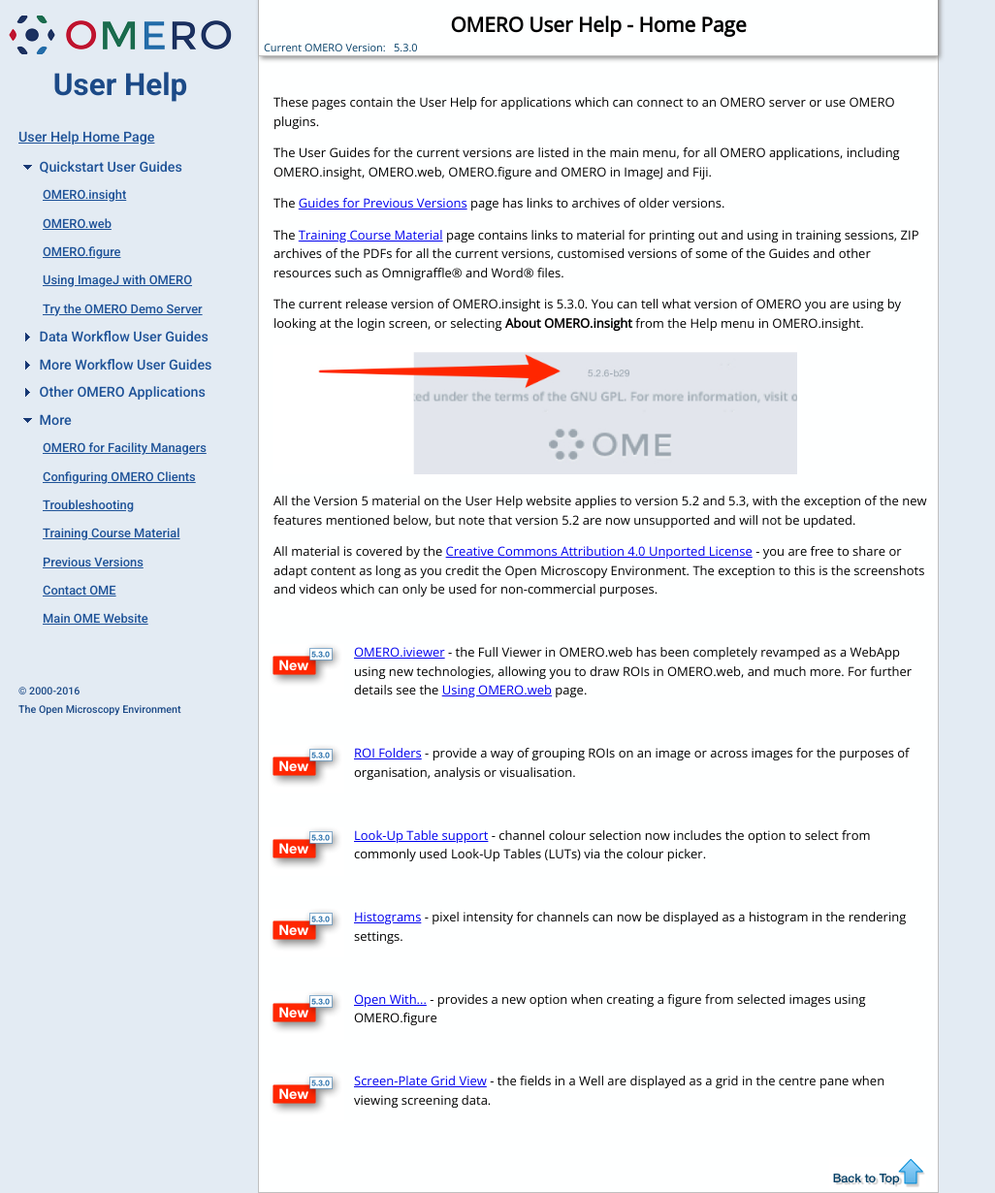
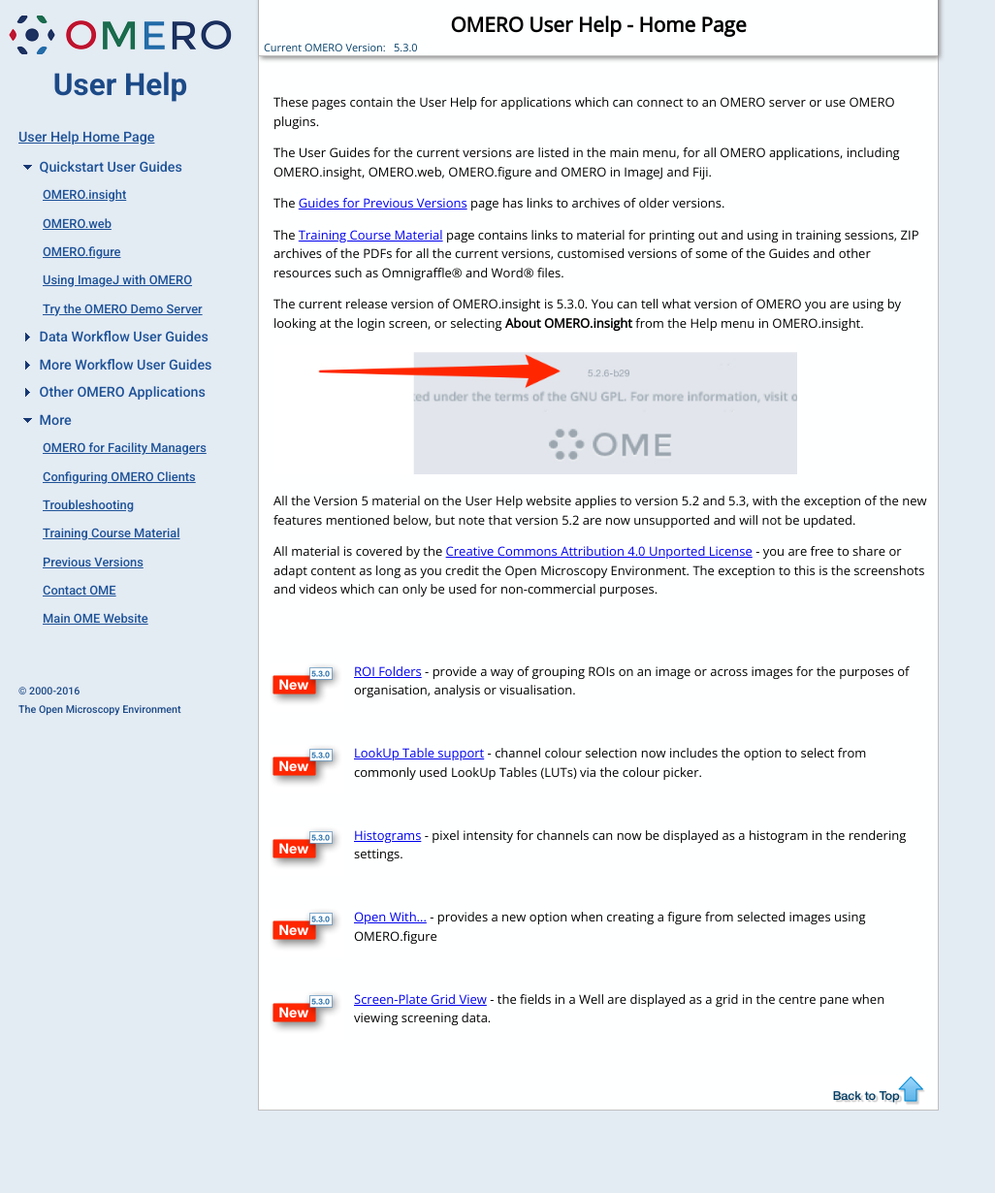
Before and after one commit to snoopycrimecop/ome-help, a Jekyll site: the page built from index.html, in a window 1280 px wide and 1230 px high. Shown: the whole window at 97% size, without its empty margins (0-1026 px from the left). Built offline with Jekyll 4.4.1, drawn with Linux system fonts in a browser that asks for light colours; Markdown is read by kramdown in place of the engine named in the settings.

Commit message:
Comment out iviewer & remove web start

```diff
--- a/getting-started-5.html
+++ b/getting-started-5.html
@@ -16,7 +16,6 @@
 <a href="#server">Adding server and logging in</a><br />
 <a href="#adding-data">Adding image data</a><br />
 <a href="#viewing-data">Viewing image data</a><br />
-<a href="#web-start">Using Web Start</a><br />
 </p>
 </div><!-- End Page Navigation -->
 
@@ -489,105 +488,6 @@
 
 <p class="top_link"><a href="#top"><img src="images/back_to_top.png" alt="Image for link to top of page" style="float: right;"/></a></p>
 
-<h2><a class="anchor" id="web-start"></a>Using Java Web Start</h2>
-
-<div class="line-block">
-<div class="line"><br /></div> <!-- end #line -->
-</div> <!-- end #line-block -->
-
-<div class="warning">
-<p class="warning-title">Warning!</p>
-
-<p class="warning-text">Due to the steady increase of issues not under OMERO's control, continued support of Java Web Start for distribution of OMERO.insight is not sustainable and is likely to become impossible in the near future.</p>
-
-<p class="warning-text">Therefore Java Web Start for OMERO.insight has been removed from version 5.2.</p>
-
-<p class="warning-text">Java Web Start is still available in OMERO version 5.1.4 and earlier, but has been deprecated and will no longer be supported.</p>
-
-</div><!-- End warning -->
-
-<div class="line-block">
-<div class="line"><br /></div> <!-- end #line -->
-</div> <!-- end #line-block -->
-
-<p>If users have restrictions on their ability to install software on their computers, a version of the OMERO.insight client can be downloaded as a Java Web Start package via the OMERO.web client.</p>
-
-<p>Using Java Web Start ensures you are always using an up-to-date version of OMERO.insight. For all practical purposes the Java Web Start OMERO.insight client is identical to the standard OMERO.insight client.</p>
-
-<p>To access the OMERO.web client you will need a web address (URL) provided by your OMERO administrator.</p>
-
-<p>Your username and password to log in is the same used for the OMERO.insight client.</p>
-
-<div class="line-block">
-<div class="line"><br /></div> <!-- end #line -->
-</div> <!-- end #line-block -->
-
-<ol class="step">
-
-<li><p class="first">Click on the <span class="bold">Java Web Start</span> button.</p>
-
-<div class="line-block">
-<div class="line"><br /></div> <!-- end #line -->
-</div> <!-- end #line-block -->
-
-<img alt="../images/gettingStarted5Webstart.jpg" class="align-center" src="images/gettingStarted5Webstart.jpg" style="width: 100%;" />
-
-<div class="line-block">
-<div class="line"><br /></div> <!-- end #line -->
-</div> <!-- end #line-block -->
-
-</li>
-
-<li><p class="first">Click on the <span class="bold">OMERO.insight</span> link in the pop-up window.</p>
-
-<div class="line-block">
-<div class="line"><br /></div> <!-- end #line -->
-</div> <!-- end #line-block -->
-
-<img alt="../images/gettingStarted5WebstartLaunch.jpg" class="align-left" src="images/gettingStarted5WebstartLaunch.jpg" style="width: 60%;" />
-
-<div class="line-block">
-  <div class="line"><br /></div> <!-- end #line -->
-</div> <!-- end #line-block -->
-
-</li>
-
-<li><p class="first">On Windows the Java package usually downloads and starts unzipping automatically.</p>
-
-<p>On the Mac you may have to double-click the downloaded file to expand it.</p>
-
-<div class="line-block">
-<div class="line"><br /></div> <!-- end #line -->
-</div> <!-- end #line-block -->
-
-<img alt="../images/gettingStarted5WebstartDownload.jpg" class="align-center" src="images/gettingStarted5WebstartDownload.jpg" style="width: 100%;" />
-
-<div class="line-block">
-<div class="line"><br /></div> <!-- end #line -->
-</div> <!-- end #line-block -->
-
-</li>
-
-<li><p class="first">Click <span class="bold">Run</span> to open OMERO.insight.</p>
-
-<p>The saved application is then used like any other programme.</p>
-
-<div class="line-block">
-<div class="line"><br /></div> <!-- end #line -->
-</div> <!-- end #line-block -->
-
-<img alt="../images/gettingStarted5WebstartRun.jpg" class="align-center" src="images/gettingStarted5WebstartRun.jpg" style="width: 100%;" />
-
-<div class="line-block">
-<div class="line"><br /></div> <!-- end #line -->
-</div> <!-- end #line-block -->
-
-</li>
-
-</ol>
-
-<p class="top_link"><a href="#top"><img src="images/back_to_top.png" alt="Image for link to top of page" style="float: right;"/></a></p>
-
 <div class="line-block">
 <div class="line"><br /></div> <!-- end #line -->
 </div> <!-- end #line-block -->
--- a/index.html
+++ b/index.html
@@ -25,7 +25,8 @@
   <div class="line"><br /></div> <!-- end #line -->
 </div><!-- end #line-block -->
 
-<p><img src="images/indexNew530.png" alt="New flag image" class="flag-left"/><a href="web-client.html" target="blank">OMERO.iviewer</a> - the Full Viewer in OMERO.web has been completely revamped as a WebApp using new technologies, allowing you to draw ROIs in OMERO.web, and much more. For further details see the <a href="web-client.html">Using OMERO.web</a> page.</p>
+<!-- iviewer release going out later>
+<p><img src="images/indexNew530.png" alt="New flag image" class="flag-left"/><a href="web-client.html" target="blank">OMERO.iviewer</a> - the Full Viewer in OMERO.web has been completely revamped as a WebApp using new technologies, allowing you to draw ROIs in OMERO.web, and much more. For further details see the <a href="web-client.html">Using OMERO.web</a> page.</p> -->
 
 <div class="line-block">
   <div class="line"><br /></div> <!-- end #line -->
@@ -37,7 +38,7 @@
   <div class="line"><br /></div> <!-- end #line -->
 </div><!-- end #line-block -->
 
-<p><img src="images/indexNew530.png" alt="New flag image" class="flag-left"/><a href="getting-started-5.html#viewing-data" target="blank">Look-Up Table support</a> - channel colour selection now includes the option to select from commonly used Look-Up Tables (LUTs) via the colour picker.</p>
+<p><img src="images/indexNew530.png" alt="New flag image" class="flag-left"/><a href="getting-started-5.html#viewing-data" target="blank">LookUp Table support</a> - channel colour selection now includes the option to select from commonly used LookUp Tables (LUTs) via the colour picker.</p>
 
 <div class="line-block">
   <div class="line"><br /></div> <!-- end #line -->
--- a/web-client.html
+++ b/web-client.html
@@ -352,43 +352,6 @@
 <div class="line"><br /></div> <!-- end #line -->
 </div> <!-- end #line-block -->
 
-</li>
-
-<div class="warning">
-<p class="warning-title">Warning!</p>
-
-<p class="warning-text">Due to the steady increase of issues not under OMERO's control, continued support of Java Web Start for distribution of OMERO.insight is not sustainable and is likely to become impossible in the near future.</p>
-
-<p class="warning-text">Therefore Java Web Start for OMERO.insight has been removed from version 5.2.</p>
-
-<p class="warning-text">Java Web Start is still available in OMERO version 5.1.4 and earlier, but has been deprecated and will no longer be supported.</p>
-
-</div><!-- End warning -->
-
-<div class="line-block">
-<div class="line"><br /></div> <!-- end #line -->
-</div> <!-- end #line-block -->
-
-<li><p class="first">From the OMERO.web client, you can download and run a <span class="bold">Java Web Start</span> version of OMERO.insight.</p>
-
-<p>Using the <span class="bold">Java Web Start</span> OMERO.insight client enables you to import data, edit ROIs and use other functionality not yet supported by the OMERO.web client.</p>
-
-<p><span class="bold">Java Web Start</span> also enables OMERO.insight client to be used on machines where restrictions prevent you from installing new software.</p>
-
-<p>Click on the <span class="bold">Java Web Start</span> button and follow the instructions, accepting the software as “Trusted”.</p>
-
-<p>Further details are in the <a href="http://help.openmicroscopy.org/getting-started-5.html#web-start" target="_blank">Getting Started with OMERO.insight 5</a> section.</p>
-
-<div class="line-block">
-<div class="line"><br /></div> <!-- end #line -->
-</div> <!-- end #line-block -->
-
-<img alt="../images/webclientWebStart.jpg" class="align-center" src="images/webclientWebStart.jpg" style="width: 100%;" />
-
-<div class="line-block">
-<div class="line"><br /></div> <!-- end #line -->
-</div> <!-- end #line-block -->
-
 <div class="line-block">
 <div class="line"><br /></div> <!-- end #line -->
 </div> <!-- end #line-block -->
```
